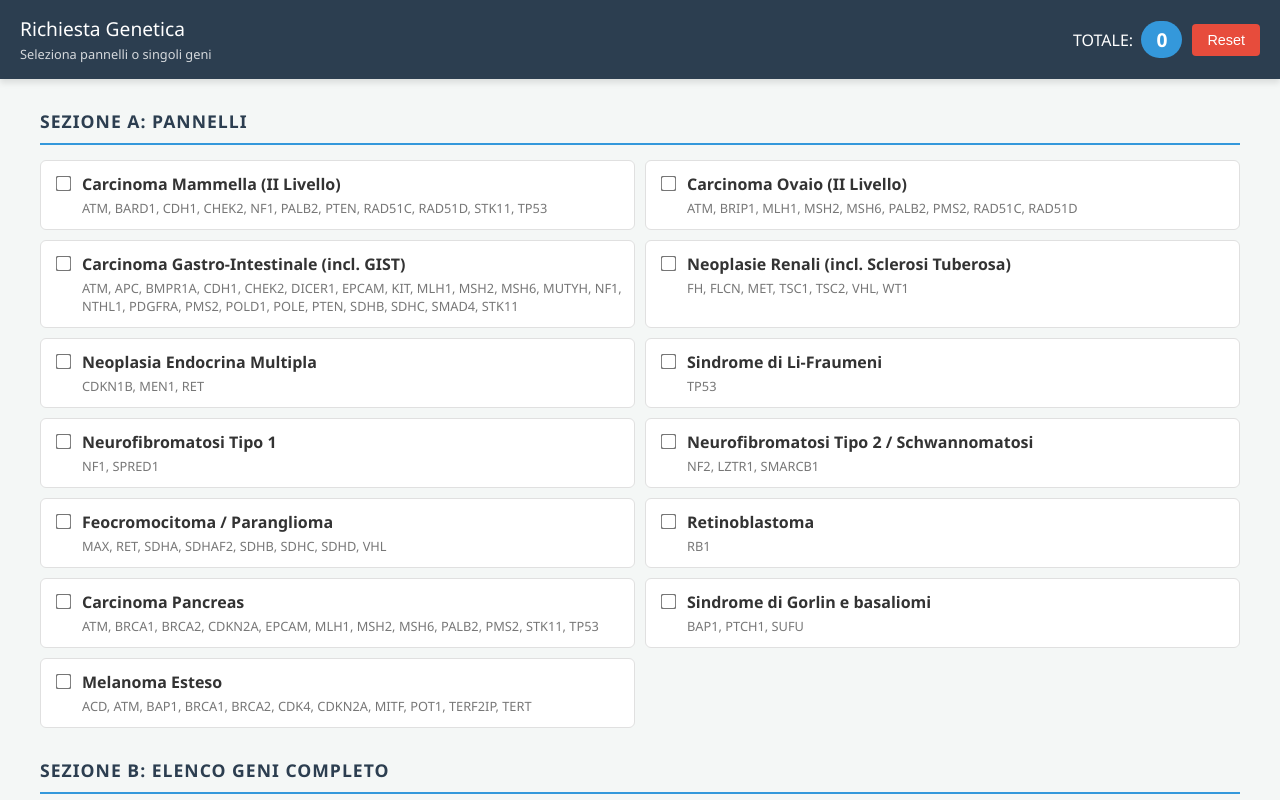
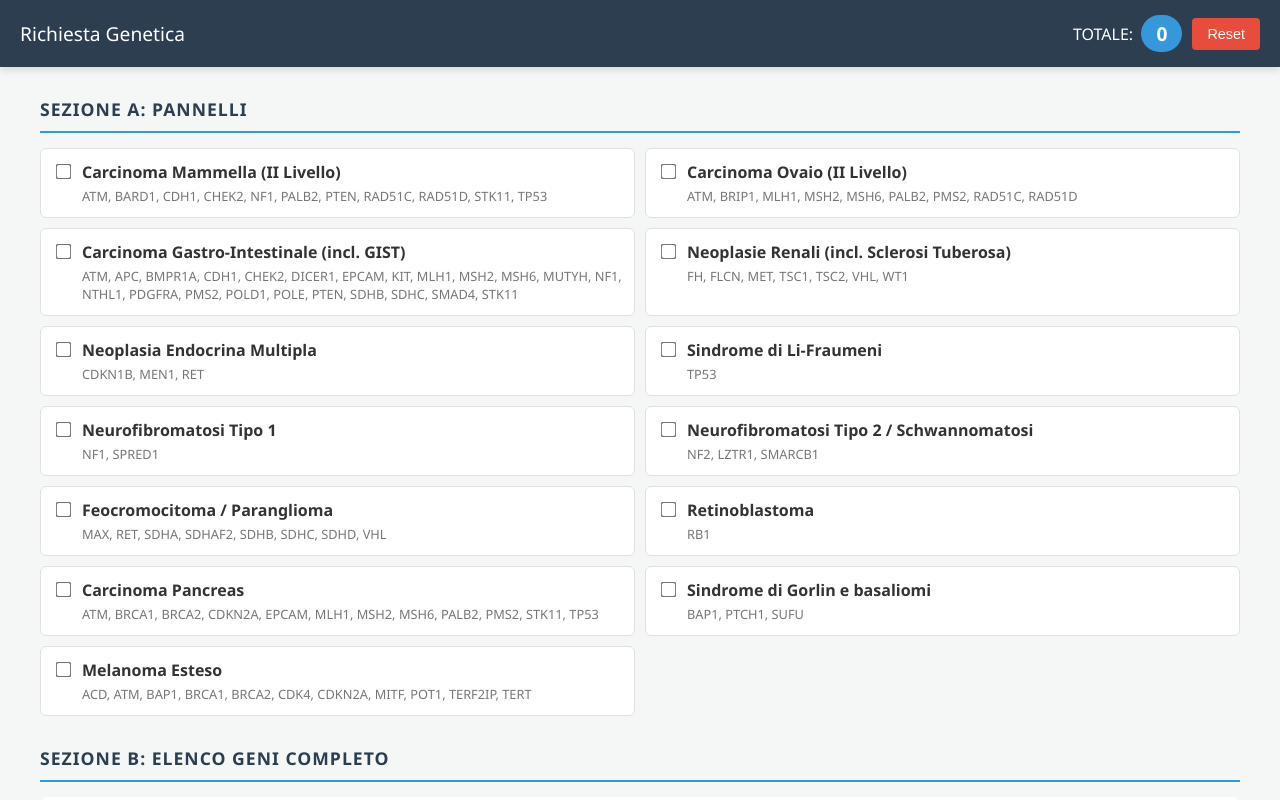
Before and after one commit to sebastianmicu24/genecounter, a plain HTML site: page index.html in a window 1280 px wide. Shown: the top 800 px of the page. Drawn offline with Linux system fonts and the light colour scheme.

Commit message:
Update index.html

```diff
--- a/index.html
+++ b/index.html
@@ -188,7 +188,6 @@
     <div class="sticky-header">
         <div>
             <h1>Richiesta Genetica</h1>
-            <span style="font-size: 0.8rem; opacity: 0.8;">Seleziona pannelli o singoli geni</span>
         </div>
         <div style="display:flex; align-items:center;">
             <span>TOTALE: &nbsp;</span>
```
